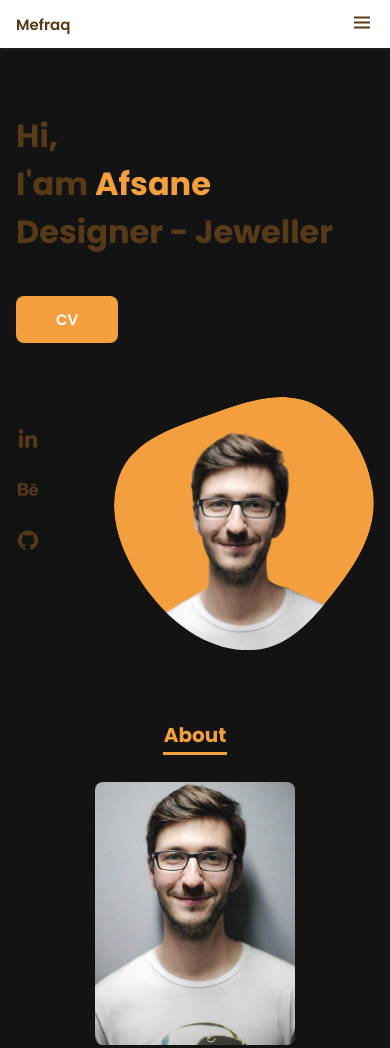
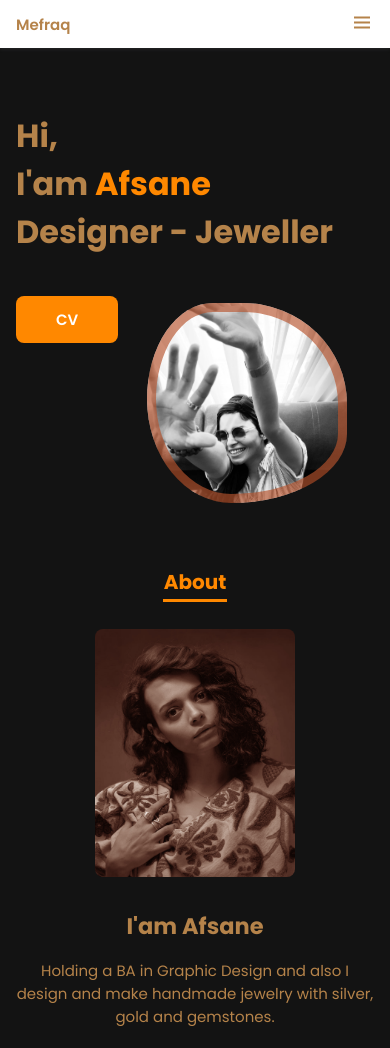
Before and after one commit to babakDoraniArab/portfolio, a plain HTML site: page index.html in a window 390 px wide. Shown: the top 1048 px of the page. Drawn offline with nearby package versions, Linux system fonts and the light colour scheme.

Commit message:
some update on css

```diff
--- a/assets/css/styles.css
+++ b/assets/css/styles.css
@@ -8,8 +8,8 @@
   /*Purple 260 - Red 355 - Blue 224 - Pink 340*/
   /* HSL color mode */
   --hue-color: 32;
-  --first-color: hsl(var(--hue-color), 89%, 60%);
-  --second-color: hsl(var(--hue-color), 56%, 22%);
+  --first-color: hsl(var(--hue-color), 100%, 50%);
+  --second-color: hsl(var(--hue-color), 42%, 50%);
   --background-color: #131313;
   /*===== Fuente y tipografia =====*/
   --body-font: "Poppins", sans-serif;
--- a/index.html
+++ b/index.html
@@ -57,21 +57,65 @@
           Designer - Jeweller
           </h1>
 
-          <a href="assets/files/Afsaneh Mahdavi CV.pdf" class="button">CV</a>
+          <a href="assets/files/Afsaneh Mahdavi CV.pdf" download  class="button">CV</a>
         </div>
 
         <div class="home__social">
-          <a href="" class="home__social-icon"
-            ><i class="bx bxl-linkedin"></i
-          ></a>
-          <a href="" class="home__social-icon"
-            ><i class="bx bxl-behance"></i
-          ></a>
-          <a href="" class="home__social-icon"><i class="bx bxl-github"></i></a>
+
         </div>
 
         <div class="home__img">
-          <svg
+          <style>
+            .home__content__img {
+    overflow: hidden;
+    margin-right: 30px;
+    margin-left: 33px;
+    width: 350px;
+    height: 350px;
+    position: relative;
+    border-radius: 100%;
+    background-repeat: no-repeat;
+    background-position: center;
+    background-size: cover;
+    border-radius: 60% 40% 30% 70% / 60% 30% 70% 40%;
+    animation: morph 8s ease-in-out infinite 1s;
+    background-blend-mode: multiply;
+    box-shadow: inset 0px 0px 0px 9px #b7532da6;
+    background-image: url(assets/img/profile/portfolio2.jpg);
+}
+@keyframes morph {
+  0% {
+    border-radius: 60% 40% 30% 70% / 60% 30% 70% 40%;
+}
+50% {
+    border-radius: 30% 60% 70% 40% / 50% 60% 30% 60%;
+}
+100% {
+    border-radius: 60% 40% 30% 70% / 60% 30% 70% 40%;
+}
+}
+@media screen and (max-width:500px){
+  .home__content__img {
+    overflow: hidden;
+    margin-right: 30px;
+    margin-left: 33px;
+    width: 200px;
+    height: 200px;
+    position: relative;
+    border-radius: 100%;
+    background-repeat: no-repeat;
+    background-position: center;
+    background-size: cover;
+    border-radius: 60% 40% 30% 70% / 60% 30% 70% 40%;
+    animation: morph 8s ease-in-out infinite 1s;
+    background-blend-mode: multiply;
+    box-shadow: inset 0px 0px 0px 9px #b7532da6;
+    background-image: url(assets/img/profile/portfolio2.jpg);
+}
+}
+          </style>
+          <div class="home__content__img"></div>
+          <!-- <svg
             class="home__blob"
             viewBox="0 0 479 467"
             xmlns="http://www.w3.org/2000/svg"
@@ -89,11 +133,11 @@
               <image
                 class="home__blob-img"
                 x="50"
-                y="60"
-                href="assets/img/perfil.png"
+                y="0"
+                href="assets/img/profile/portfolio4.jpg"
               />
             </g>
-          </svg>
+          </svg> -->
         </div>
       </section>
 
@@ -103,7 +147,7 @@
 
         <div class="about__container bd-grid">
           <div class="about__img">
-            <img src="assets/img/about.jpg" alt="" />
+            <img src="assets/img/profile/ftu.jpg">
           </div>
 
           <div>
@@ -170,7 +214,7 @@
           </div>
 
           <div>
-            <img src="assets/img/work3.jpg" alt="" class="skills__img" />
+            <img src="assets/img/accessories/d7.jpg" alt="" class="skills__img" />
           </div>
         </div>
       </section>
```
